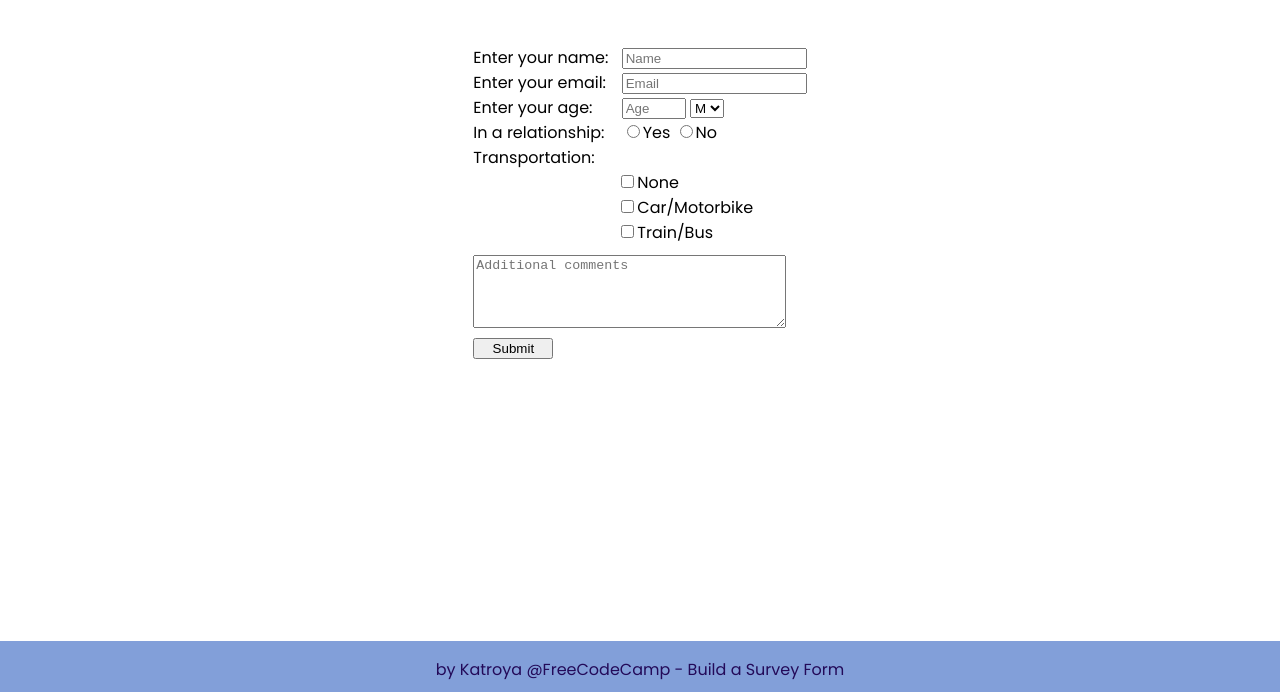
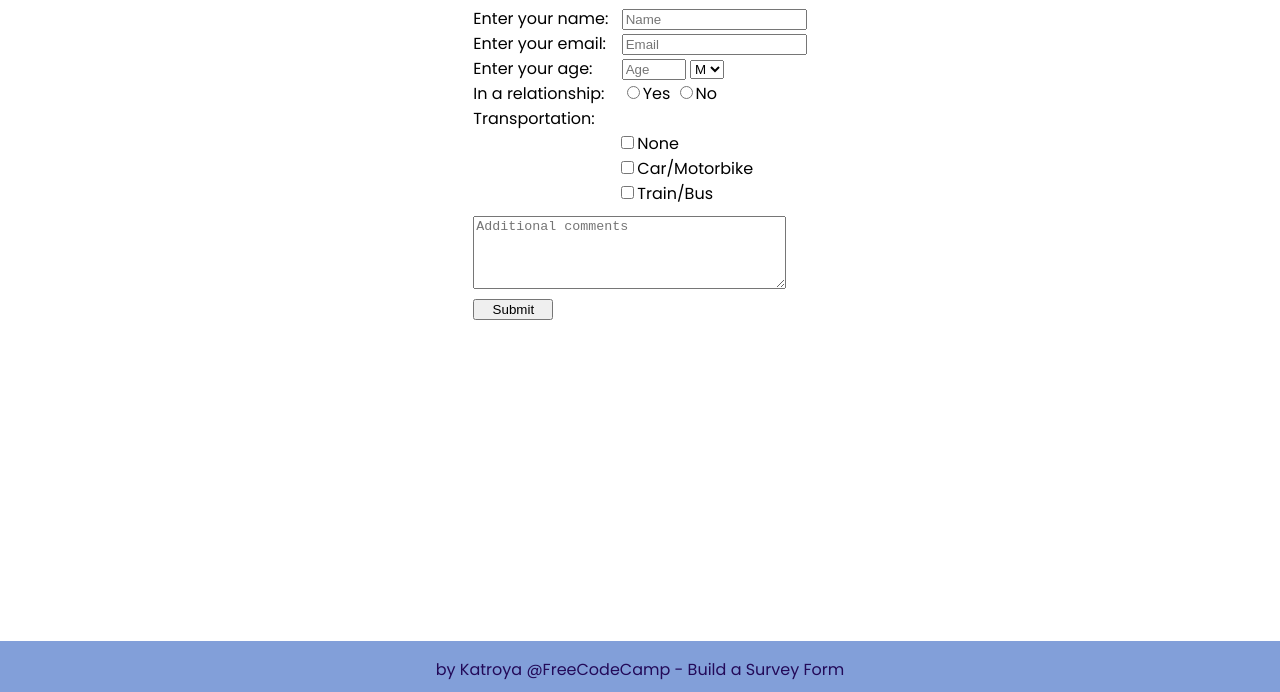
Before and after one commit to katroya/anintrusivesurvey.github.io, a plain HTML site: page index.html in a window 1280 px wide. Shown: the part 108-800 px from the top of the page. Drawn offline with Linux system fonts and the light colour scheme.

Commit message:
Update styles.css

```diff
--- a/styles.css
+++ b/styles.css
@@ -5,7 +5,7 @@
   margin: 0;
   padding: 0;
   height: 100vh;
-  min-height: 650px;
+  min-height: 750px;
 }
 
 /*-----GRID-----*/
@@ -13,16 +13,13 @@
   width: 55%;
   height: 100%;
   margin: auto;
-  display: grid;
-  grid-template-rows: 95% ;
 }
 /*----MAIN-GRID-----*/
 #main{
-  width: 100%;
-  height: 100vh;
+
   margin: auto;
   display: grid;
-  grid-template-rows: 5em 3em 75%;
+
   grid-gap: 5px 0;
 }
 #title{
```
